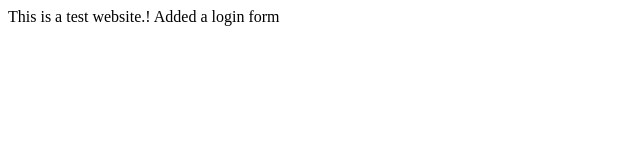
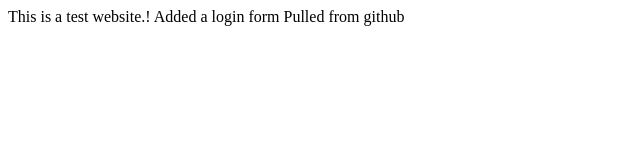
Before and after one commit to shwethads24/myapp, a plain HTML site: page index.html in a window 1280 px wide. Shown: the whole page, without its empty margins (0-640 px from the left). Drawn offline with Linux system fonts and the light colour scheme.

Commit message:
github push test

```diff
--- a/index.html
+++ b/index.html
@@ -5,5 +5,6 @@
 	<body>
 		This is a test website.!
 		Added a login form
+		Pulled from github
 	</body>
 </html>
```
